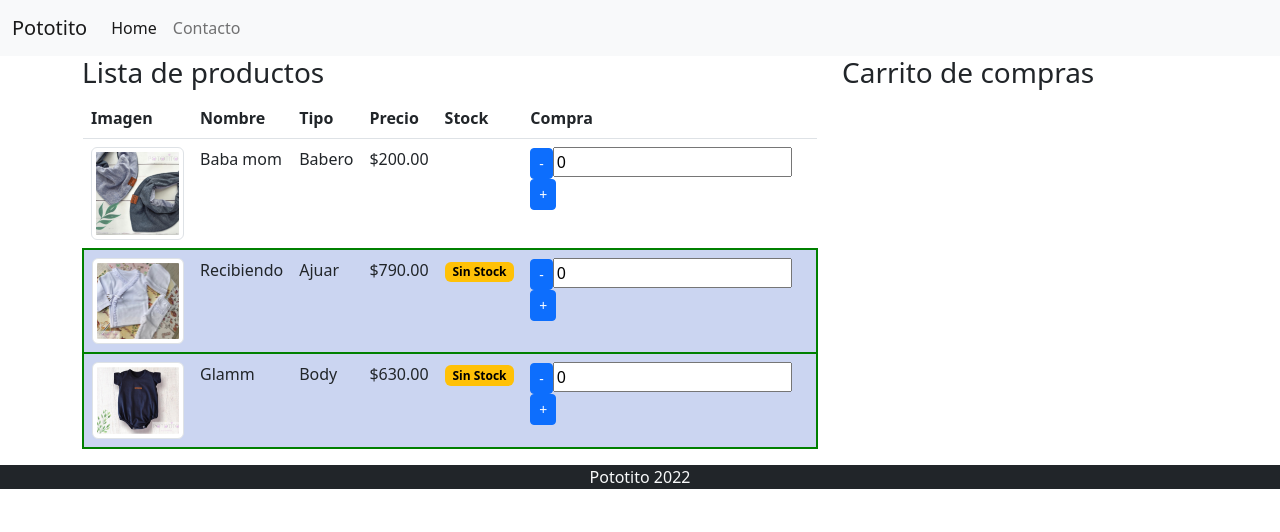
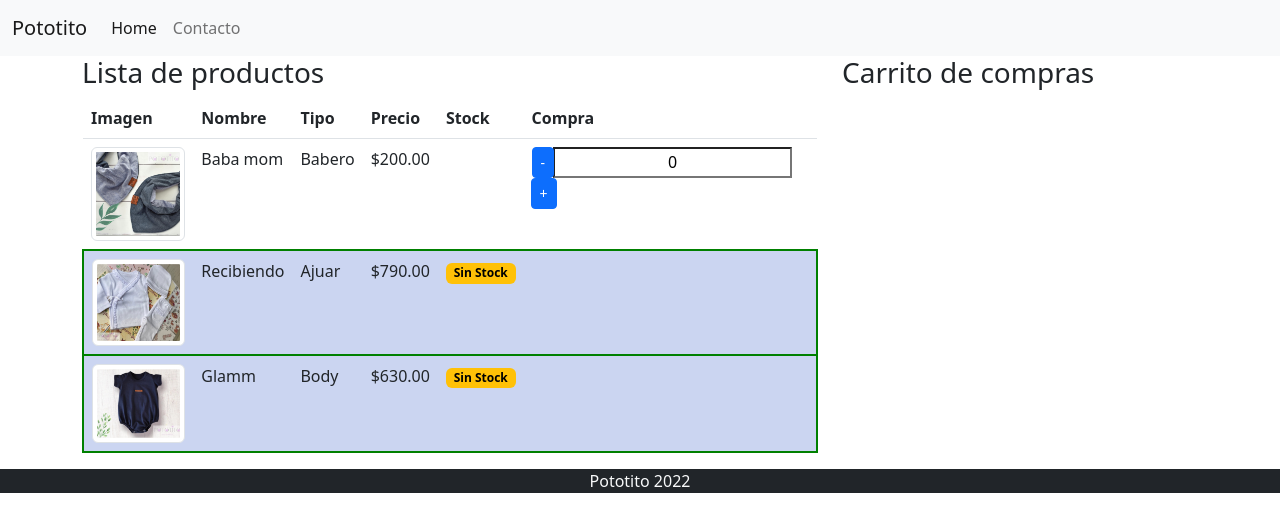
Before and after one commit to Sofiamondello04/TPAngular, an Angular app: page /products in a window 1280 px wide. Shown: the top 532 px of the page. Built offline with nearby package versions, Linux system fonts and the light colour scheme.

Commit message:
agrego componente integer y lo comunico con product list

```diff
--- a/src/app/app.module.ts
+++ b/src/app/app.module.ts
@@ -9,6 +9,7 @@ import { FormsModule } from '@angular/forms';
 import { CartComponent } from './cart/cart.component';
 import { PototitoAboutComponent } from './pototito-about/pototito-about.component';
 import { PototitoProductsComponent } from './pototito-products/pototito-products.component';
+import { InputIntegerComponent } from './input-integer/input-integer.component';
 
 @NgModule({
   declarations: [
@@ -17,7 +18,8 @@ import { PototitoProductsComponent } from './pototito-products/pototito-products
 
     CartComponent,
           PototitoAboutComponent,
-          PototitoProductsComponent
+          PototitoProductsComponent,
+          InputIntegerComponent
   ],
   imports: [
     BrowserModule,
--- /dev/null
+++ b/src/app/input-integer/input-integer.component.html
@@ -0,0 +1,11 @@
+<div class="input-group">
+    <div class="input-group">
+        <div class="input-group-prepend">
+            <button class="btn btn-primary  btn-sm" (click)="downQuantity(product)">-</button>
+        </div>
+        <input type="text"  class="text-center" [(ngModel)]="product.quantity" (keyup)="changeQuantity($event, product)">
+        <div class="input-group-append">
+            <button class="btn btn-primary  btn-sm"(click)="upQuantity(product)">+</button>
+        </div>
+    </div>
+</div>
--- /dev/null
+++ b/src/app/input-integer/input-integer.component.ts
@@ -0,0 +1,32 @@
+import { Component, Input, OnInit } from '@angular/core';
+import { Product } from '../product-list/Product';
+
+@Component({
+  selector: 'app-input-integer',
+  templateUrl: './input-integer.component.html',
+  styleUrls: ['./input-integer.component.scss']
+})
+export class InputIntegerComponent implements OnInit {
+
+  constructor() { }
+
+  @Input()
+  product!: Product;
+
+  ngOnInit(): void {
+  }
+
+  upQuantity(product: Product): void {
+    if(product.quantity< product.stock) {
+    product.quantity++;
+    }
+  }
+  downQuantity(product: Product): void {
+    if(product.quantity>0) {
+    product.quantity--;
+    }
+  }
+  changeQuantity(event: { key: any; }, product: Product): void {
+    console.log(event.key);
+  }
+}
--- a/src/app/product-list/product-list.component.html
+++ b/src/app/product-list/product-list.component.html
@@ -18,12 +18,11 @@
             <td>{{product.type}}</td>
             <td>{{product.price | currency }}</td>
             <td><span class="badge text-bg-warning" *ngIf="product.stock==0">Sin Stock</span></td>
-           <td>
-            <button class="btn btn-primary  btn-sm" (click)="downQuantity(product)">-</button>
-           <input
-           type="text" [(ngModel)]="product.quantity"
-           (keyup)="changeQuantity($event, product)">
-            <button class="btn btn-primary  btn-sm"(click)="upQuantity(product)">+</button></td>
+            <td>
+              <app-input-integer [product]="product" *ngIf="product.stock"></app-input-integer>
+            </td>
+
+
         </tr>
 
 
--- a/src/app/product-list/product-list.component.ts
+++ b/src/app/product-list/product-list.component.ts
@@ -47,19 +47,7 @@ export class ProductListComponent implements OnInit {
   ngOnInit(): void {
   }
 
-  upQuantity(product: Product): void {
-    if(product.quantity< product.stock) {
-    product.quantity++;
-    }
-  }
-  downQuantity(product: Product): void {
-    if(product.quantity>0) {
-    product.quantity--;
-    }
-  }
-  changeQuantity(event: { key: any; }, product: Product): void {
-    console.log(event.key);
-  }
+
 
 
 }
```
Also changed, not shown: src/app/input-integer/input-integer.component.scss (added), 1 other file (tests, documents, lock files or other folders).
